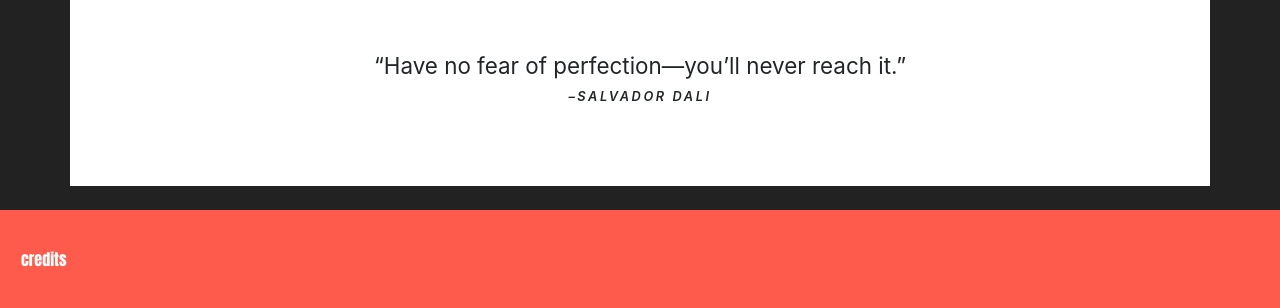
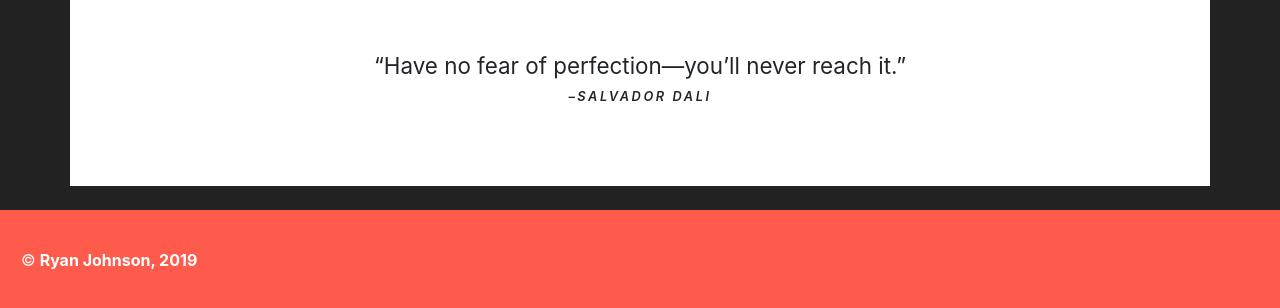
Before and after one commit to ryj1023/personal-site-gatsby, a Gatsby site: page /home in a window 1280 px wide. Shown: the part 2877-3185 px from the top of the page. Built offline with nearby package versions, Linux system fonts and the light colour scheme; Gatsby itself is replaced by a stand-in of ours.

Commit message:
Update!!!

```diff
--- a/src/components/footer/index.js
+++ b/src/components/footer/index.js
@@ -38,14 +38,14 @@ const Footer = () => {
           </a>
         </p>
       </ReactTooltip>
-      <button data-tip data-for="credits" className="text-white btn btn-link">
+      {/* <button data-tip data-for="credits" className="text-white btn btn-link">
         credits
-      </button>
+      </button> */}
       {/* eslint-disable-next-line */}
-      {/* <a href="#" className="text-white btn btn-link">
+      <a href="#" className="text-white btn btn-link">
         <span dangerouslySetInnerHTML={{ __html: "&#169" }} />
         <span className="ml-1 font-weight-bold">Ryan Johnson, 2019</span>
-      </a> */}
+      </a>
     </footer>
   )
 }
```
